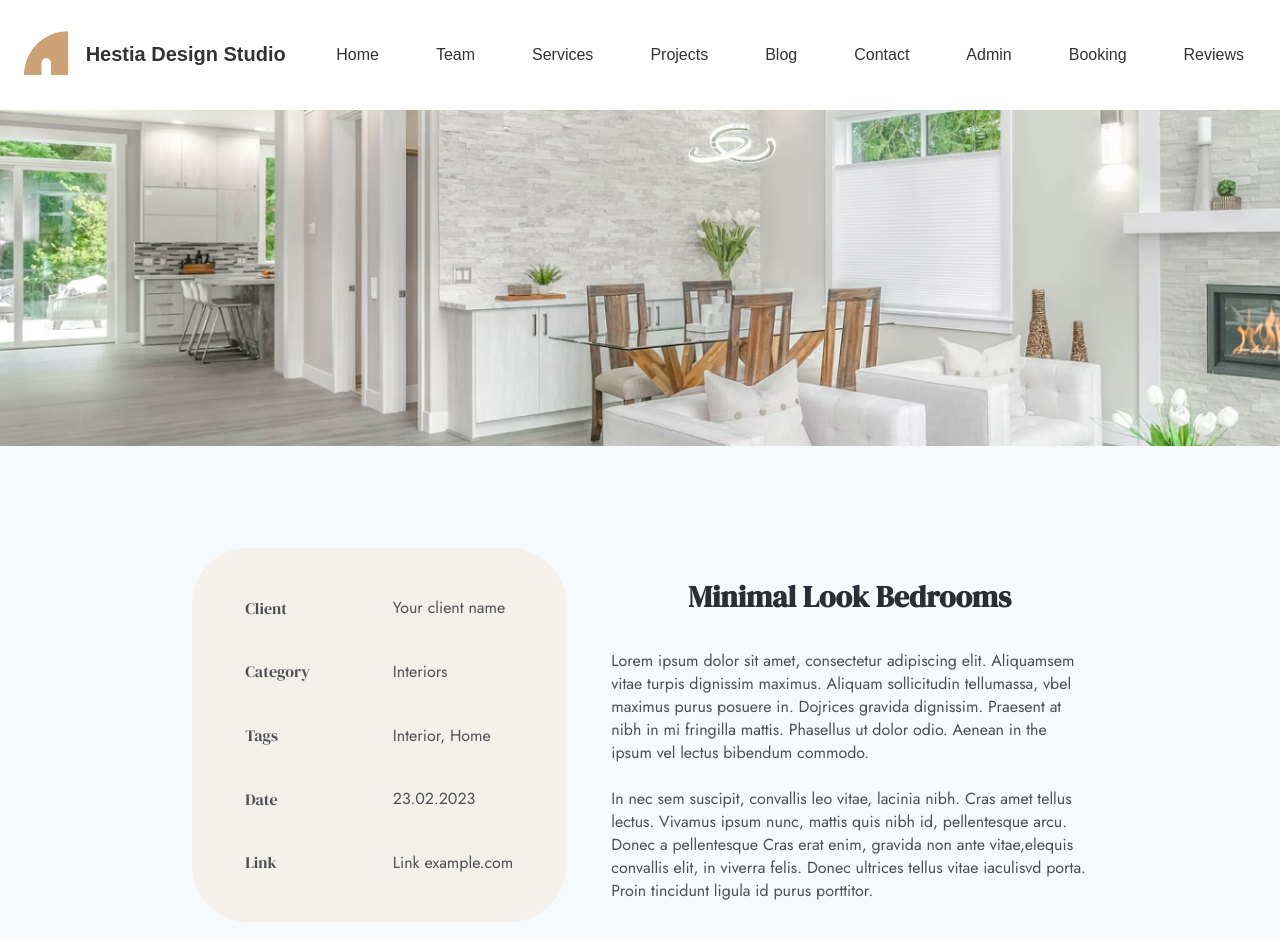
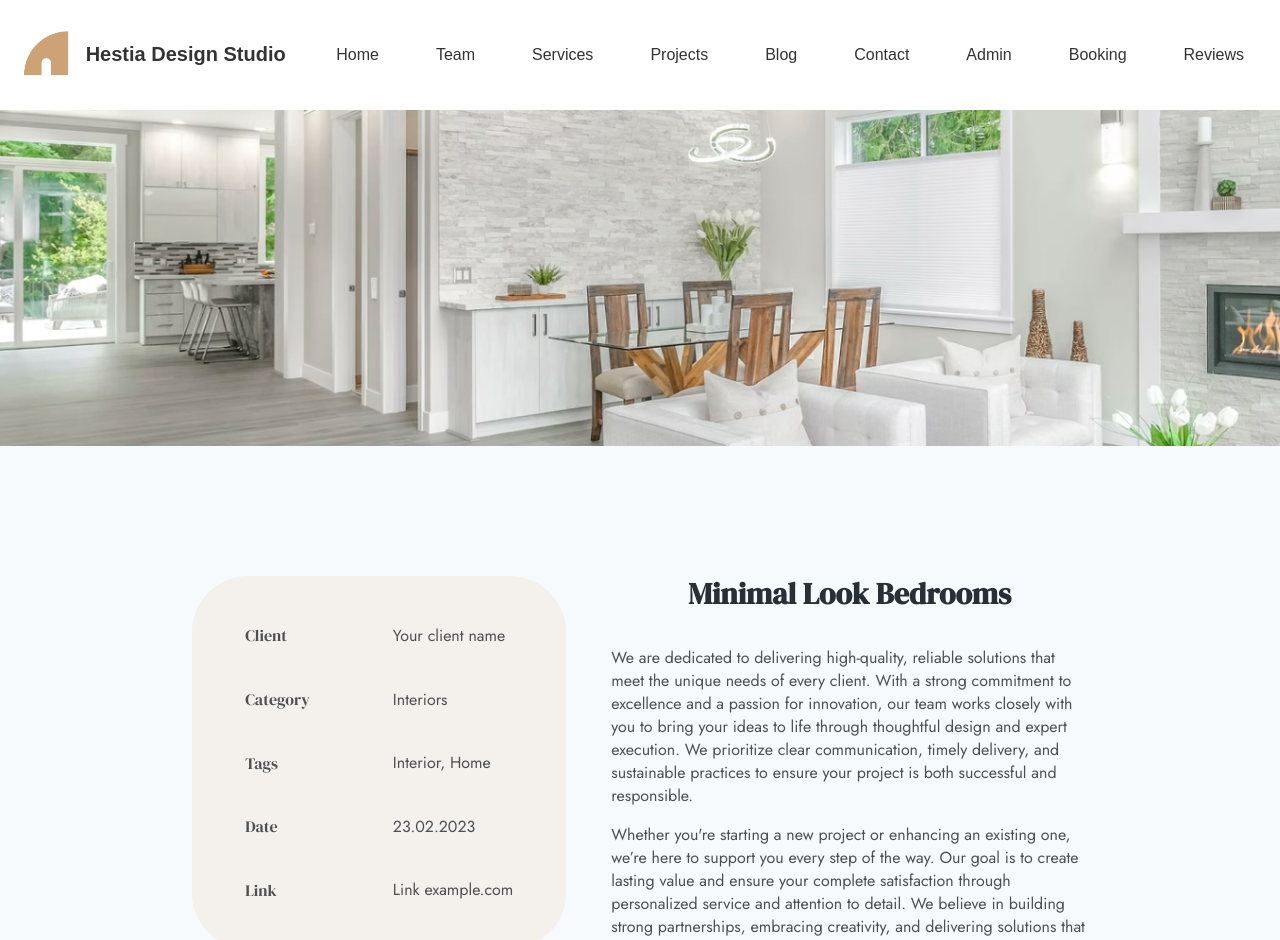
Before and after one commit to Suresh-1208/Hesita_design, a React (Create React App) app in the folder Interior-master/: page /project-details in a window 1280 px wide. Shown: the top 940 px of the page. Built offline with nearby package versions, Linux system fonts and the light colour scheme.

Commit message:
frontend changes

```diff
--- a/Interior-master/src/projectDetails/projectDetails.js
+++ b/Interior-master/src/projectDetails/projectDetails.js
@@ -39,20 +39,17 @@ export function ProjectDetails() {
         <div className="d-project-info">
           <h2>Minimal Look Bedrooms</h2>
           <p>
-            Lorem ipsum dolor sit amet, consectetur adipiscing elit. Aliquamsem
-            vitae turpis dignissim maximus. Aliquam sollicitudin tellumassa,
-            vbel maximus purus posuere in. Dojrices gravida dignissim. Praesent
-            at nibh in mi fringilla mattis. Phasellus ut dolor odio. Aenean in
-            the ipsum vel lectus bibendum commodo.
-            <br />
-            <br />
-            In nec sem suscipit, convallis leo vitae, lacinia nibh. Cras amet
-            tellus lectus. Vivamus ipsum nunc, mattis quis nibh id, pellentesque
-            arcu. Donec a pellentesque Cras erat enim, gravida non ante
-            vitae,elequis convallis elit, in viverra felis. Donec ultrices
-            tellus vitae iaculisvd porta. Proin tincidunt ligula id purus
-            porttitor.
-          </p>
+  We are dedicated to delivering high-quality, reliable solutions that meet the unique needs of every client.
+  With a strong commitment to excellence and a passion for innovation, our team works closely with you to bring
+  your ideas to life through thoughtful design and expert execution. We prioritize clear communication, timely delivery,
+  and sustainable practices to ensure your project is both successful and responsible.
+</p>
+<p>
+  Whether you're starting a new project or enhancing an existing one, we’re here to support you every step of the way.
+  Our goal is to create lasting value and ensure your complete satisfaction through personalized service and attention to detail.
+  We believe in building strong partnerships, embracing creativity, and delivering solutions that stand the test of time.
+</p>
+
         </div>
       </div>
       <div className="zoomRoom">
```
Also changed, not shown: 2 other files (tests, documents, lock files or other folders).
